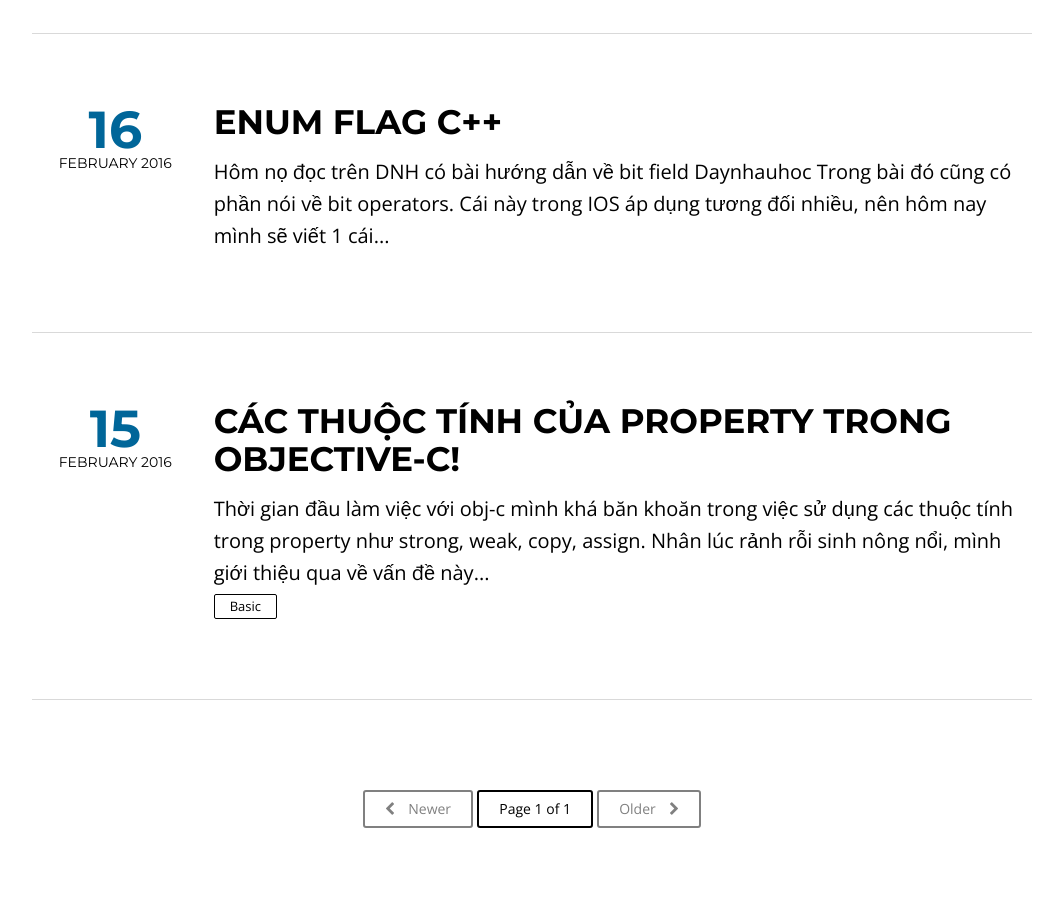
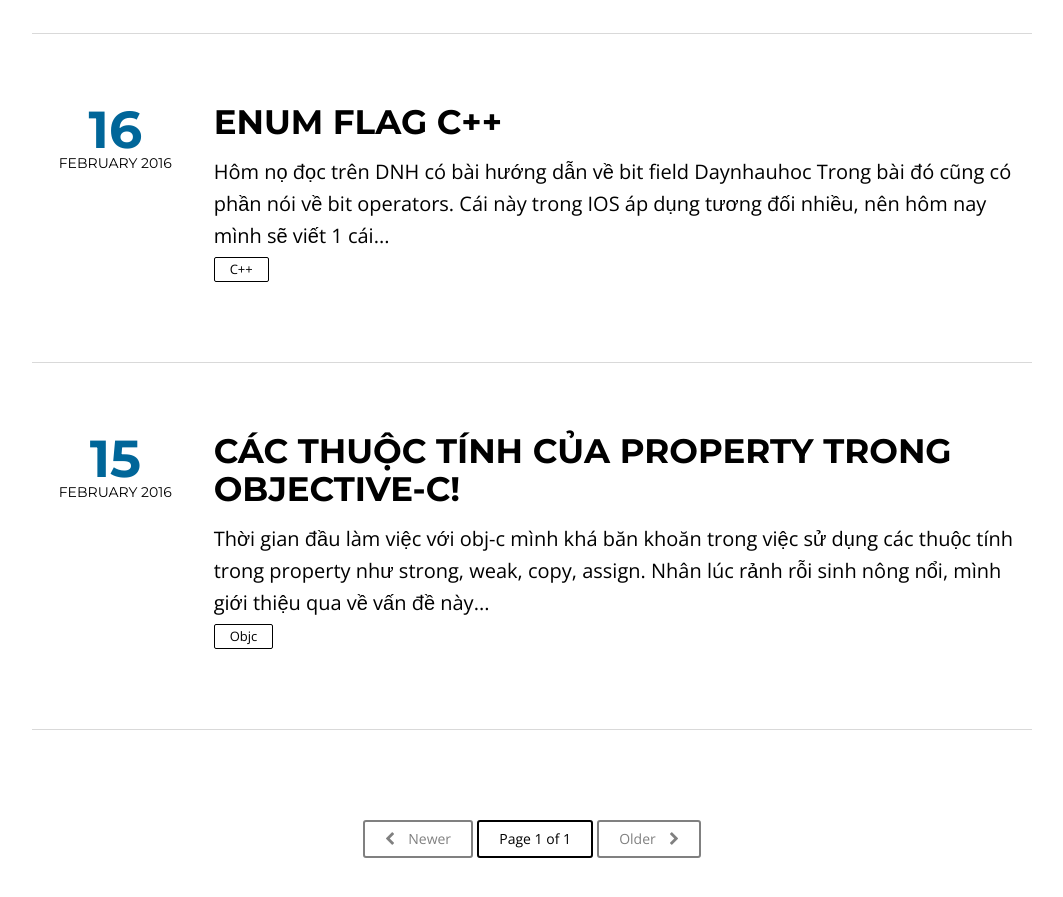
Before and after one commit to gg4acrossover/gg4acrossover.github.io, a Jekyll site: the page built from index.html, in a window 1280 px wide and 900 px high, scrolled down 1560 px. Shown: the top 897 px of the window, without its empty margins (108-1171 px from the left). Built offline with Jekyll 4.4.1, drawn with Linux system fonts in a browser that asks for light colours; nearby versions of some CDN libraries; the list of posts is cut into pages by our own code.

Commit message:
update blog

```diff
--- a/_config.yml
+++ b/_config.yml
@@ -61,9 +61,9 @@ kramdown:
   toc_levels: 1..6
   enable_coderay: false
 
-  # coderay:
+  #coderay:
   #  coderay_line_numbers:
-  #  coderay_line_numbers_start: 1
+  #  coderay_line_numbers_start: 1..6
   #  coderay_tab_width: 4
   #  coderay_bold_every: 10
   #  coderay_css: class
--- a/_posts/2016-02-15-cac-thuoc-tinh-cua-property.markdown
+++ b/_posts/2016-02-15-cac-thuoc-tinh-cua-property.markdown
@@ -2,7 +2,7 @@
 layout: post
 title:  "Các thuộc tính của property trong objective-c!"
 date:   2016-02-15 11:54:50 +0700
-categories: basic
+categories: objc
 ---
 Thời gian đầu làm việc với obj-c mình khá băn khoăn trong việc sử dụng các thuộc tính trong property như strong, weak, copy, assign. Nhân lúc rảnh rỗi sinh nông nổi, mình giới thiệu qua về vấn đề này để những ai mới làm quen với obj-c sẽ tiếp cận nhanh hơn.
 
--- a/_posts/2016-02-16-enum-flag-c.markdown
+++ b/_posts/2016-02-16-enum-flag-c.markdown
@@ -2,6 +2,7 @@
 layout: post
 title: "Enum Flag C++"
 date: 2016-02-16T08:50:02+07:00
+categories: c++
 ---
 Hôm nọ đọc trên DNH có bài hướng dẫn về bit field
 
--- a/_posts/2016-02-18-c-nhung-cai-hay-dung.markdown
+++ b/_posts/2016-02-18-c-nhung-cai-hay-dung.markdown
@@ -2,7 +2,7 @@
 layout: post
 title: C++11 những cái hay dùng
 date: 2016-02-18T16:06:32+05:30
-categories: C++
+categories: c++
 ---
 
 Bài tham khảo từ link:
```
Also changed, not shown: 11 other files.
